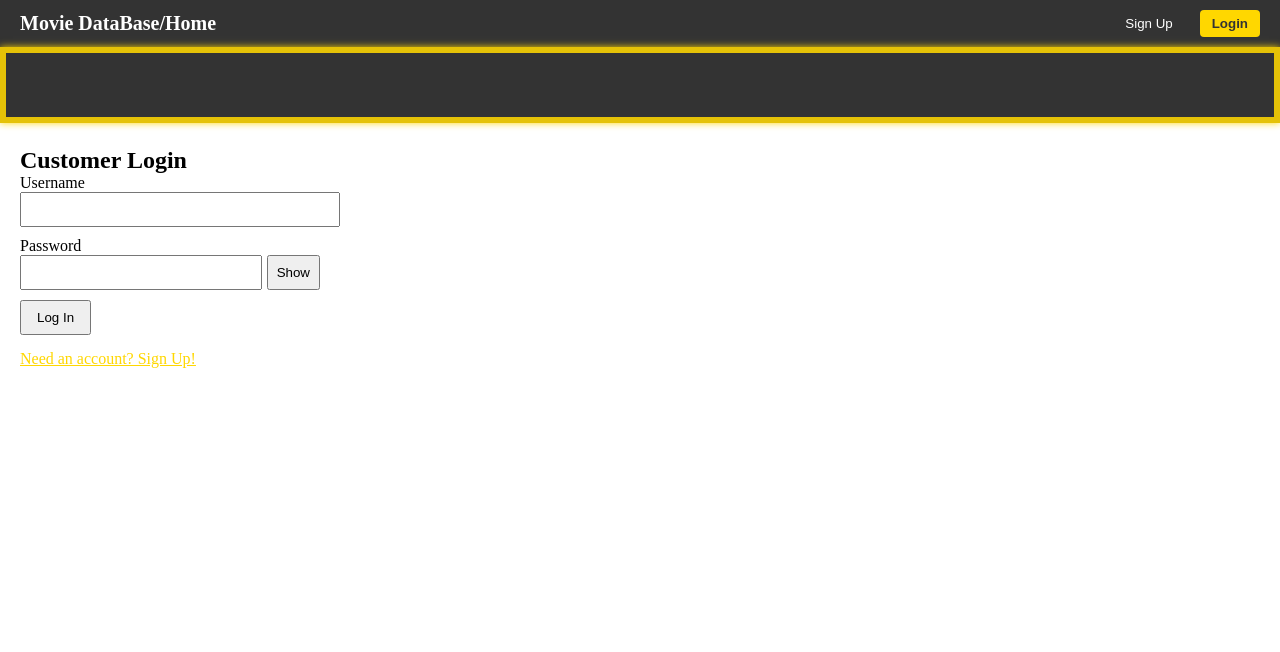
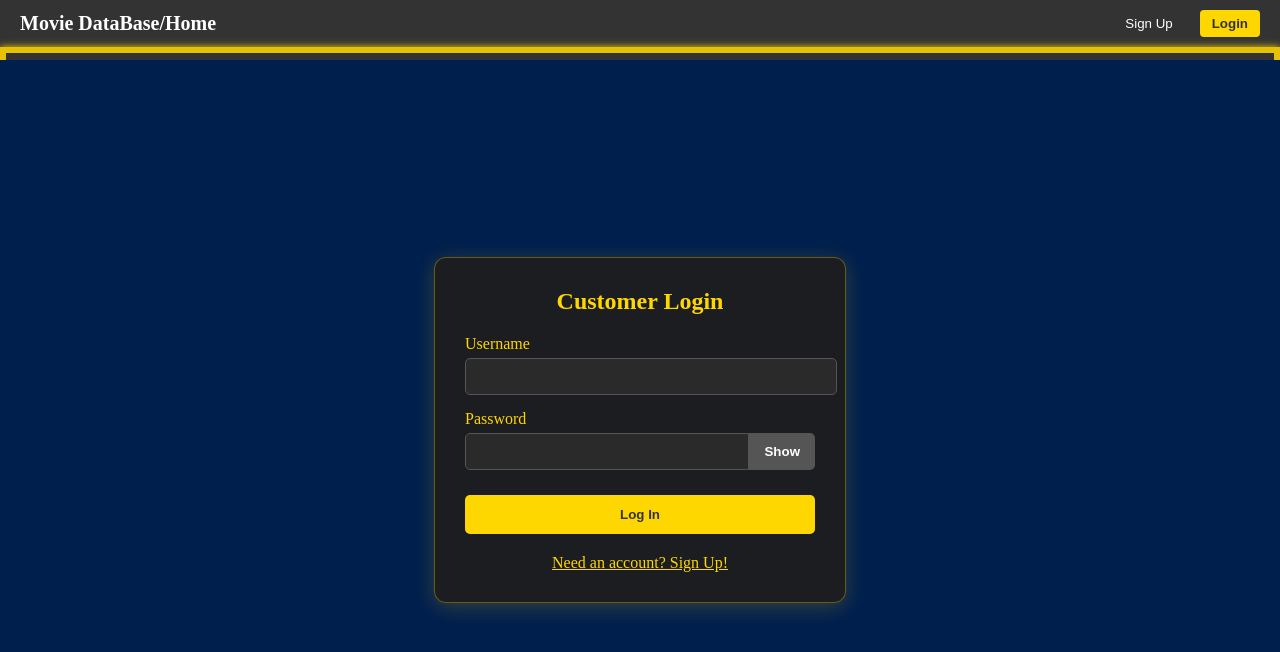
Before and after one commit to minyardlucky/MovieDB3, a React (Vite) app: page /login in a window 1280 px wide. Shown: the top 652 px of the page. Built offline with nearby package versions, Linux system fonts and the light colour scheme; no server answers.

Commit message:
background color

```diff
--- a/src/components/Login/Login.jsx
+++ b/src/components/Login/Login.jsx
@@ -62,72 +62,131 @@ function Login({ setUser }) {
   };
 
   return (
-    // 1. Outer div set to 100% width to allow the marquee to stretch
+    // Inject the CSS Keyframes for the pulsing border
     <div style={{ width: "100%", padding: "0" }}>
-
-      {/* 2. Inject the Keyframes */}
       <style>{pulseBorderKeyframes}</style>
 
-      {/* Marquee with Pulsing Border */}
+      {/* 1. MARQUEE ELEMENT (Full-Width, Pulsing Border, Taller Height) */}
       <marquee
         style={{
           color: "#FFD700",
           backgroundColor: "#333",
-          // Taller height from your request (15px top/bottom padding)
           padding: "20px 0",
           fontSize: "20px",
           fontWeight: "bold",
-          // 3. Applying the flashing border
           border: "6px solid #FFD700",
-          animation: "pulseYellowBorder 2s infinite alternate", // Starts the pulse effect
+          animation: "pulseYellowBorder 2s infinite alternate",
         }}
         behavior="scroll"
         direction="left"
         scrollamount="5"
       >
-        {/* Doubled message content from your request */}
         🌟 Welcome to Lucky's Movie Center! Log in to view the latest blockbusters Information or SignUp and start viewing movie information today! 🎬 🌟 Welcome to Lucky's Movie Center! Log in to view the latest blockbusters Information or Sign Up and start viewing movie information today! 🎬 🌟 Welcome to Lucky's Movie Center! Log in to view the latest blockbusters Information or Sign Up and start viewing movie information today! 🎬
       </marquee>
 
-      {/* 4. Inner div restores the padding for the centered form content */}
-      <div style={{ padding: "20px" }}>
-        <h2>Customer Login</h2>
-        <form onSubmit={handleLogin} style={{ maxWidth: "300px" }}>
-          <div style={{ marginBottom: "10px" }}>
-            <label>Username</label>
+      {/* 2. FIXED CINEMA BACKGROUND CONTAINER */}
+      <div
+        style={{
+          display: "flex",
+          justifyContent: "center",
+          alignItems: "center",
+          minHeight: "calc(100vh - 60px)", // Fixed height cleared for nav bar
+          width: "100%",
+          position: 'fixed',
+          top: '60px', // Starts 60px below the fixed navbar
+          left: 0,
+          zIndex: 1, // Sits below the navbar (which should have zIndex > 1)
+          // New Cinema Background Color
+          backgroundColor: '#001f4d',
+        }}
+      >
+        {/* 3. CENTERED LOGIN CARD */}
+        <div
+          style={{
+            maxWidth: "350px",
+            width: "90%",
+            padding: "30px",
+            borderRadius: "12px",
+            backgroundColor: "rgba(30, 30, 30, 0.95)", // Dark semi-transparent card
+            boxShadow: "0 4px 20px rgba(255, 215, 0, 0.2)", // Subtle gold glow
+            color: "white",
+            border: '1px solid #FFD70055' // Subtle gold border
+          }}
+        >
+          <h2 style={{ color: "#FFD700", marginBottom: "20px", textAlign: "center" }}>Customer Login</h2>
+          <form onSubmit={handleLogin} style={{ display: 'flex', flexDirection: 'column', gap: '15px' }}>
+
+            {/* Username Field */}
+            <div>
+              <label style={{ display: 'block', marginBottom: '5px', color: '#FFD700' }}>Username</label>
               <input
                 type="text"
                 value={userName}
                 onChange={(e) => setUserName(e.target.value)}
-              style={{ width: "100%", padding: "8px" }}
+                style={{ width: "100%", padding: "10px", backgroundColor: '#2a2a2a', border: "1px solid #555", borderRadius: "5px", color: 'white' }}
               />
             </div>
-          <div style={{ marginBottom: "10px" }}>
-            <label>Password</label>
+
+            {/* Password Field */}
+            <div>
+              <label style={{ display: 'block', marginBottom: '5px', color: '#FFD700' }}>Password</label>
               <div style={{ display: "flex" }}>
                 <input
                   type={showPassword ? "text" : "password"}
                   value={passWord}
                   onChange={(e) => setPassWord(e.target.value)}
-                style={{ flex: 1, padding: "8px" }}
+                  style={{ flex: 1, padding: "10px", backgroundColor: '#2a2a2a', border: "1px solid #555", borderRadius: "5px 0 0 5px", color: 'white' }}
                 />
                 <button
                   type="button"
                   onClick={() => setShowPassword(!showPassword)}
-                style={{ marginLeft: "5px", padding: "8px", cursor: "pointer" }}
+                  style={{
+                    padding: "10px 15px",
+                    cursor: "pointer",
+                    backgroundColor: showPassword ? "#FFD700" : "#555",
+                    color: showPassword ? "#333" : "white",
+                    border: "none",
+                    borderRadius: "0 5px 5px 0",
+                    fontWeight: 'bold'
+                  }}
                 >
                   {showPassword ? "Hide" : "Show"}
                 </button>
               </div>
             </div>
-          <button type="submit" style={{ padding: "8px 15px" }}>
+
+            {/* Login Button */}
+            <button
+              type="submit"
+              style={{
+                padding: "12px 15px",
+                backgroundColor: "#FFD700",
+                color: "#333",
+                border: "none",
+                borderRadius: "5px",
+                cursor: "pointer",
+                fontWeight: 'bold',
+                marginTop: '10px'
+              }}
+            >
               Log In
             </button>
           </form>
-        {error && <p style={{ color: "red", marginTop: "10px" }}>{error}</p>}
-        <p style={{ marginTop: '15px' }}>
-            <a href="#" onClick={() => navigate("/signup")} style={{ color: '#FFD700', textDecoration: 'underline' }}>Need an account? Sign Up!</a>
+
+          {/* Error Message */}
+          {error && <p style={{ color: "#ff4d4d", marginTop: "15px", textAlign: "center" }}>{error}</p>}
+
+          {/* Sign Up Link */}
+          <p style={{ marginTop: '20px', textAlign: "center" }}>
+              <a
+                href="#"
+                onClick={() => navigate("/signup")}
+                style={{ color: '#FFD700', textDecoration: 'underline' }}
+              >
+                Need an account? Sign Up!
+              </a>
           </p>
+        </div>
       </div>
     </div>
   );
```
Lines whose indentation alone changed are shown as unchanged.
